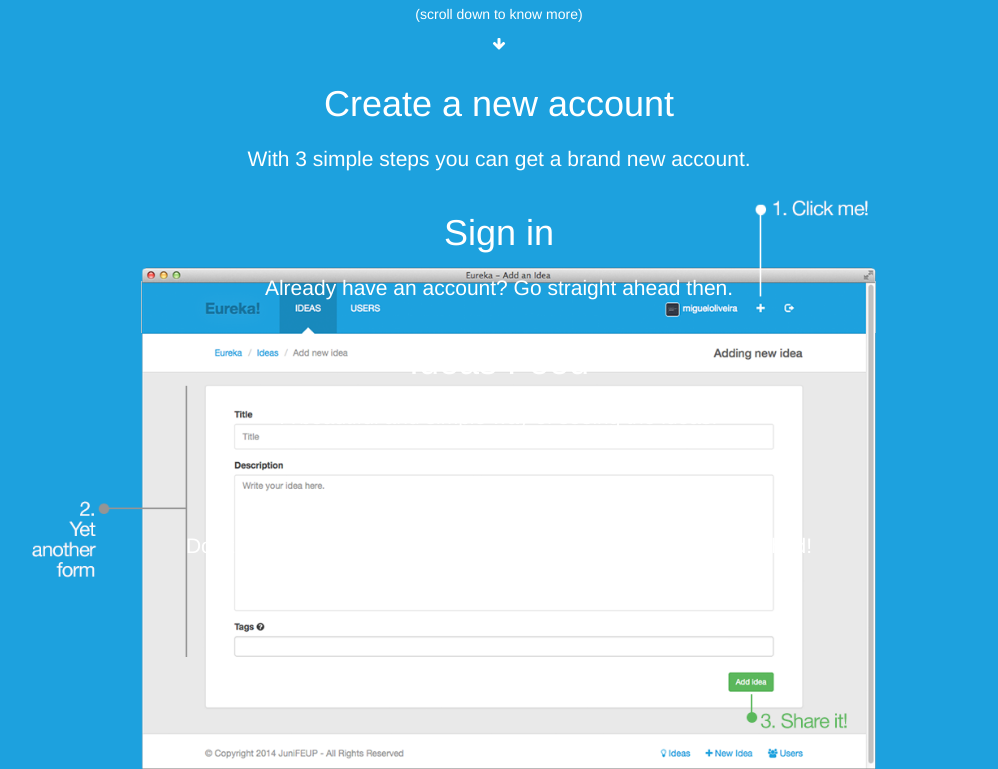
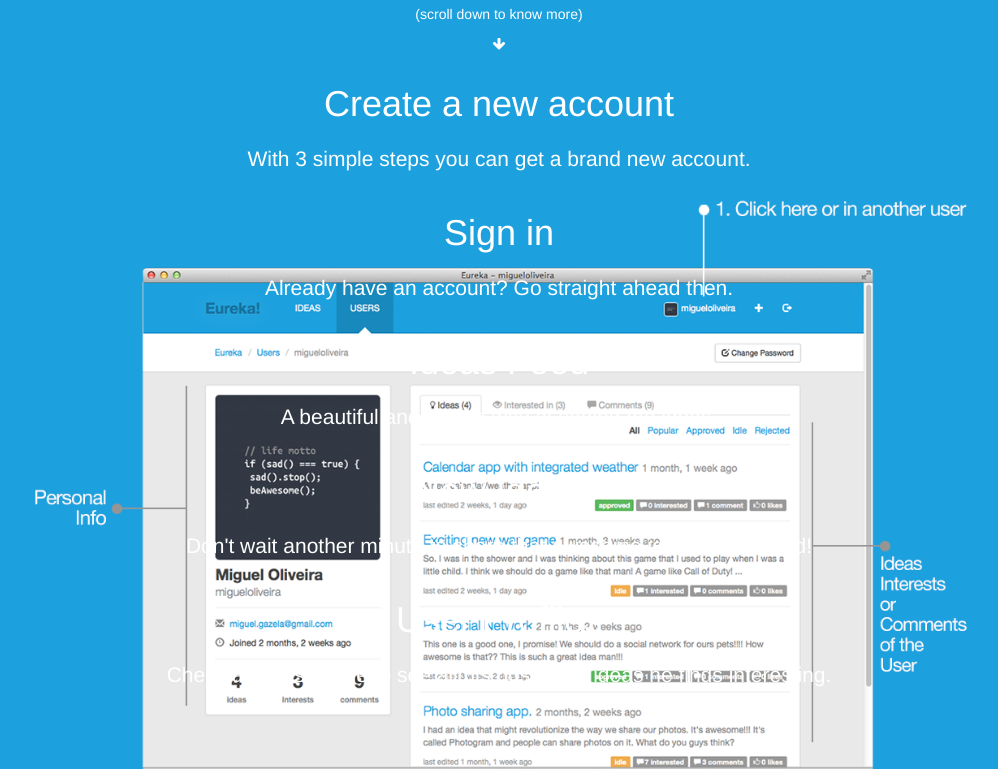
Before and after one commit to miguelgazela/eureka, a Django app: page /eureka/help in a window 1280 px wide. Shown: the part 135-904 px from the top of the page, without its empty margins (141-1139 px from the left). Run offline with Django 3.2, Linux system fonts and the light colour scheme; some libraries are stand-ins or nearby versions.

Commit message:
Added help page for the user profile

```diff
--- a/eureka/ideas/static/ideas/css/onepage-scroll.css
+++ b/eureka/ideas/static/ideas/css/onepage-scroll.css
@@ -98,7 +98,7 @@
 
 .main section .page_container {
   position: relative;
-  top: 25%;
+  top: 10%;
   margin: 0 auto 0;
   max-width: 950px;
   z-index: 3;
--- a/eureka/ideas/templates/ideas/help.html
+++ b/eureka/ideas/templates/ideas/help.html
@@ -39,19 +39,26 @@
           </div>
           <img src="{% static 'ideas/images/help/signIn.png' %}" alt="">
         </section>
-        <section class="page2">
+        <section class="page3">
           <div class="page_container text-center">
             <h1>Ideas Feed</h1>
             <h2 class="lead">A beautiful and simple way of seeing the ideas.</h2>
           </div>
           <img src="{% static 'ideas/images/help/listIdeas.png' %}" alt="">
         </section>
-        <section class="page2">
+        <section class="page4">
           <div class="page_container text-center">
             <h1>New Ideas</h1>
             <h2 class="lead">Don't wait another minute to share that awesome idea you just had!</h2>
           </div>
           <img src="{% static 'ideas/images/help/newIdea.png' %}" alt="">
+        </section>
+        <section class="page5">
+          <div class="page_container text-center">
+            <h1>User Profiles</h1>
+            <h2 class="lead">Check a user's profile to see all his posts and ideas he finds interesting.</h2>
+          </div>
+          <img src="{% static 'ideas/images/help/profile.png' %}" alt="">
         </section>
     </div>
 
```
Also changed, not shown: eureka/ideas/static/ideas/images/help/createAccount.png, eureka/ideas/static/ideas/images/help/listIdeas.png, eureka/ideas/static/ideas/images/help/newIdea.png, eureka/ideas/static/ideas/images/help/profile.png (added), eureka/ideas/static/ideas/images/help/signIn.png.
